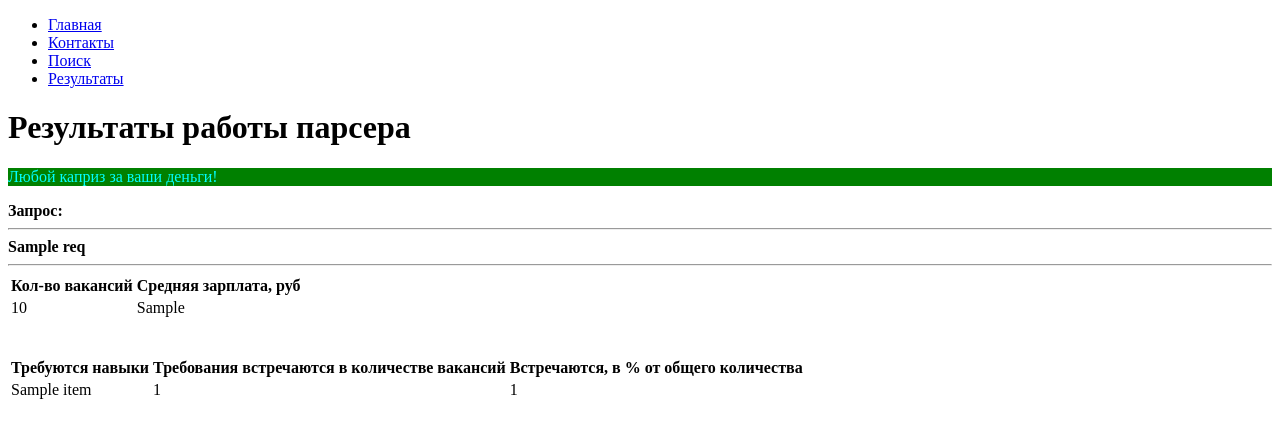
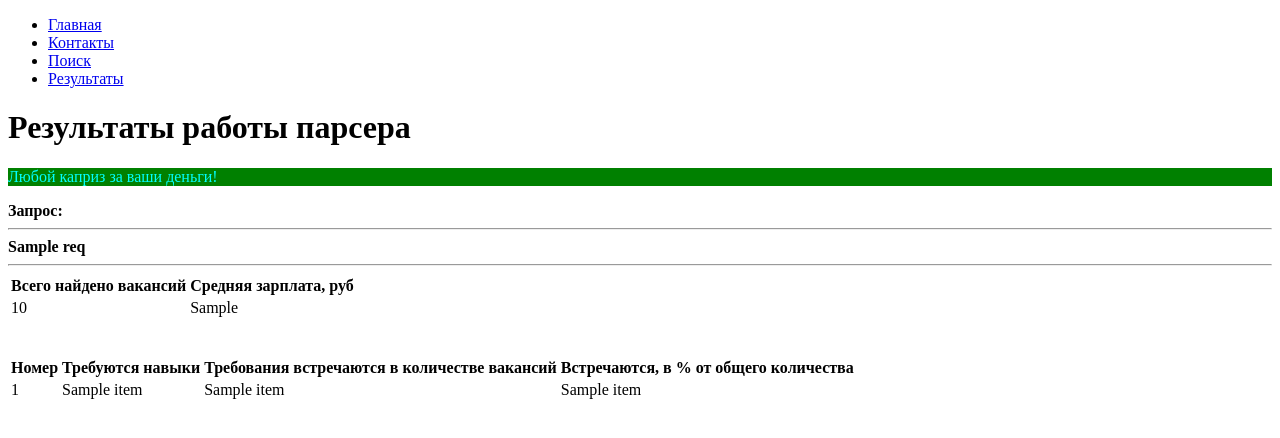
Before and after one commit to bansko1/dz_12, a Flask app: template templates/results.html in a window 1280 px wide. Shown: the top 438 px of the page. Run offline with Flask 3, Linux system fonts and the light colour scheme; the template is opened without the code that fills it: most values are stand-ins (such as "Sample title", 1, 10 or a date in 2020).

Commit message:
creating cycle for

```diff
--- a/python.py
+++ b/python.py
@@ -6,9 +6,12 @@
 с контактами, страница с формой, еще будет страница с результатами
 '''
 import json
+import sqlite3
 
 from flask import Flask, render_template, request
 from main import parser_hh
+
+
 
 app = Flask(__name__)
 
@@ -27,13 +30,20 @@ def results():
         text = json.load(f)
     with open('add_2.json', 'r') as f:
         text_2 = json.load(f)
-    return render_template('results.html', text=text, text_2=text_2)
+    # Соединение с базой данных
+    con = sqlite3.connect("hh.sqlite", check_same_thread=False)
+    # Создаем курсор
+    cursor = con.cursor()
+    cursor.execute('select * from key_skills')
+    result = cursor.fetchall()
+    con.close()
+    return render_template('results.html', text=text, text_2=text_2, text_3 = result)
 
 @app.route("/run/", methods=['GET'])
 def run_get():
     # with open('main.txt', 'r') as f:
     #     text = f.read()
-    return render_template('form.html') #, text=text)
+    return render_template('form.html')
 
 @app.route("/run/", methods=['POST'])
 def run_post():
--- a/templates/form.html
+++ b/templates/form.html
@@ -23,7 +23,7 @@
 <h1>Форма для поиска вакансий</h1>
 <p class="proverb">Ищите и обрящите!</p>
 <p>Введите поисковый запрос
-<br>(допускается использование языка поисковых запросов hh).</p>
+<br>(допускается использовать язык поисковых запросов hh).</p>
     <form method="post">
         <input type="text" name="input_text">
         <button type="submit">Отправить</button>
--- a/templates/good.html
+++ b/templates/good.html
@@ -5,6 +5,10 @@
     <title>Сообщение</title>
 </head>
 <body>
-  Обраблтан запрос: {{text}}
+    <li>
+        <a href="/results/">Результаты</a>
+    </li>
+  Обработан запрос: {{text}}
+
 </body>
 </html>
--- a/templates/results.html
+++ b/templates/results.html
@@ -32,7 +32,7 @@
 <hr>
 <table>
   <tr>
-    <th>Кол-во вакансий   </th>
+    <th>Всего найдено вакансий   </th>
     <th>Средняя зарплата, руб</th>
   </tr>
       <tr>
@@ -45,58 +45,31 @@
 
     <table>
         <tr>
+            <th>Номер</th>
             <th>Требуются навыки</th>
             <th>Требования встречаются в количестве вакансий</th>
             <th>Встречаются, в % от общего количества</th>
         </tr>
-        {% for item in text %}
+<!--        {% for item in text %}-->
+<!--        <tr>-->
+<!--            <td>{{item['name']}}</td>-->
+<!--            <td>{{item['count']}}</td>-->
+<!--            <td>{{item['percent']}}</td>-->
+<!--        </tr>-->
+<!--        {% endfor %}-->
+<!--    </table>-->
+
+        {% for item in text_3 %}
         <tr>
-            <td>{{item['name']}}</td>
-            <td>{{item['count']}}</td>
-            <td>{{item['percent']}}</td>
+            <td>{{item.0}}</td>
+            <td>{{item.1}}</td>
+            <td>{{item.2}}</td>
+            <td>{{item.3}}</td>
         </tr>
         {% endfor %}
     </table>
 
-<!--<table>-->
-<!--    <tr>-->
-<!--    <th>Номер   </th>-->
-<!--    <th>Требуются навыки   </th>-->
-<!--    <th>Требования встречаются   </th>-->
-<!--    <th>Встречается, в %</th>-->
-<!--  </tr>-->
-
-<!--  <tr>-->
-<!--    <td>1</td>-->
-<!--    <td>{{text.0['name']}}</td>-->
-<!--    <td>{{text.0['count']}}</td>-->
-<!--    <td>{{text.0['percent']}}</td>-->
-<!--  </tr>-->
-<!--    <tr>-->
-<!--    <td>2</td>-->
-<!--    <td>{{text.1['name']}}</td>-->
-<!--    <td>{{text.1['count']}}</td>-->
-<!--    <td>{{text.1['percent']}}</td>-->
-<!--  </tr>-->
-<!--    <tr>-->
-<!--    <td>3</td>-->
-<!--    <td>{{text.2['name']}}</td>-->
-<!--    <td>{{text.2['count']}}</td>-->
-<!--    <td>{{text.2['percent']}}</td>-->
-<!--  </tr>-->
-<!--        <tr>-->
-<!--    <td>4</td>-->
-<!--    <td>{{text.3['name']}}</td>-->
-<!--    <td>{{text.3['count']}}</td>-->
-<!--    <td>{{text.3['percent']}}</td>-->
-<!--  </tr>-->
-<!--        <tr>-->
-<!--    <td>5</td>-->
-<!--    <td>{{text.4['name']}}</td>-->
-<!--    <td>{{text.4['count']}}</td>-->
-<!--    <td>{{text.4['percent']}}</td>-->
-<!--  </tr>-->
-<!--</table>-->
+<!--                {{text_3}}-->
 <br>
 
 </body>
```
Also changed, not shown: main.py (+29 -2 lines), hh.sqlite (added).
